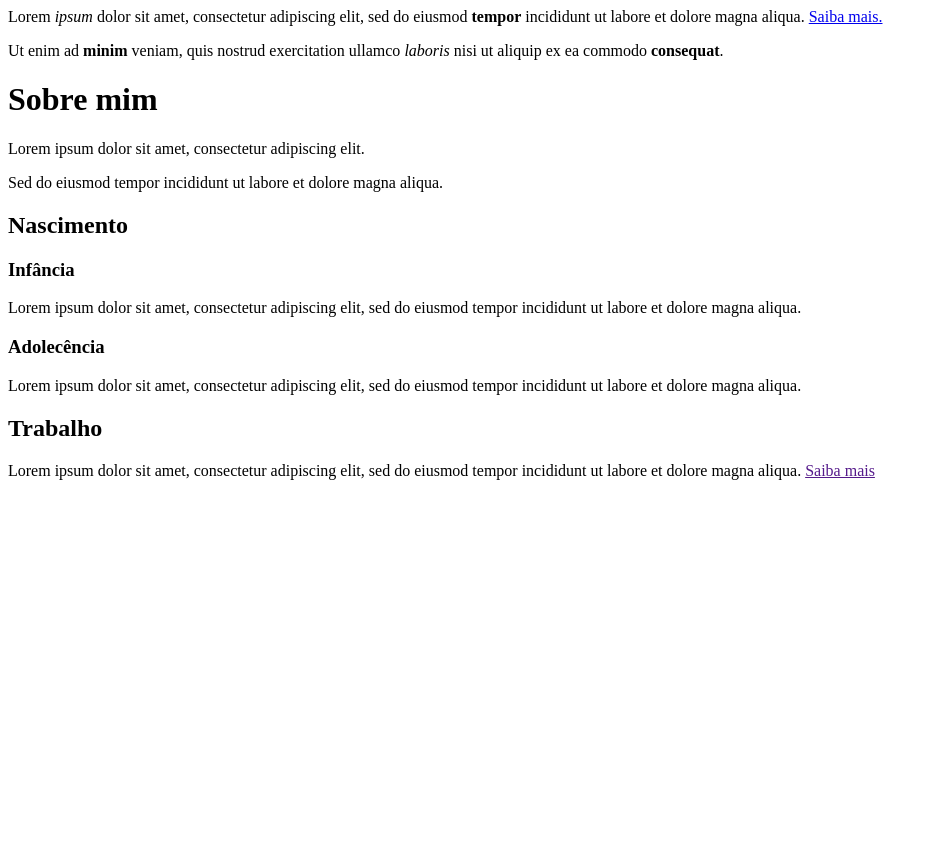
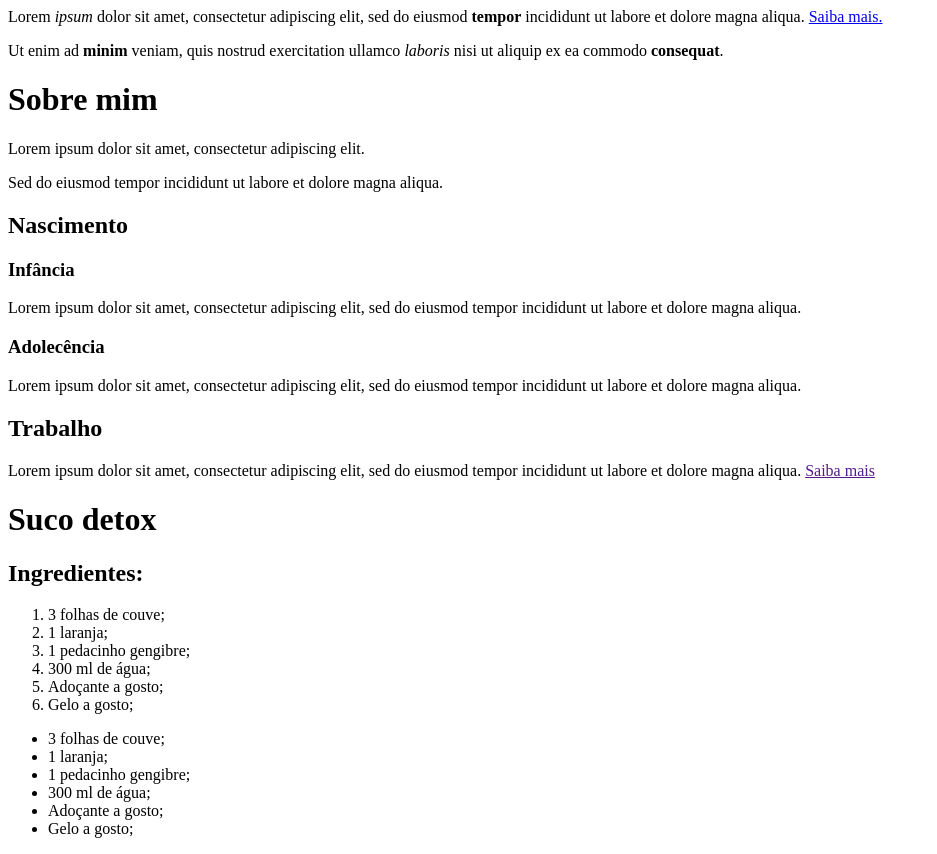
Before and after one commit to marilira/discover-rocketseat, a plain HTML site: page guias-estelares/html/index.html in a window 1280 px wide. Shown: the whole page, without its empty margins (0-937 px from the left). Before the commit the page ends 800 px from the top, so only its background shows below. Drawn offline with Linux system fonts and the light colour scheme.

Commit message:
Class 'Listas'

```diff
--- a/guias-estelares/html/index.html
+++ b/guias-estelares/html/index.html
@@ -31,3 +31,26 @@
 Lorem ipsum dolor sit amet, consectetur adipiscing elit, sed do eiusmod tempor incididunt ut labore et dolore magna aliqua.
 
 <a href="">Saiba mais</a>
+
+<!-- Aula - Listas -->
+
+<h1>Suco detox</h1>
+<h2>Ingredientes:</h2>
+
+<ol>
+    <li>3 folhas de couve;</li>
+    <li>1 laranja;</li>
+    <li>1 pedacinho gengibre;</li>
+    <li>300 ml de água;</li>
+    <li>Adoçante a gosto;</li>
+    <li>Gelo a gosto;</li>
+</ol>
+
+<ul>
+    <li>3 folhas de couve;</li>
+    <li>1 laranja;</li>
+    <li>1 pedacinho gengibre;</li>
+    <li>300 ml de água;</li>
+    <li>Adoçante a gosto;</li>
+    <li>Gelo a gosto;</li>
+</ul>
```
